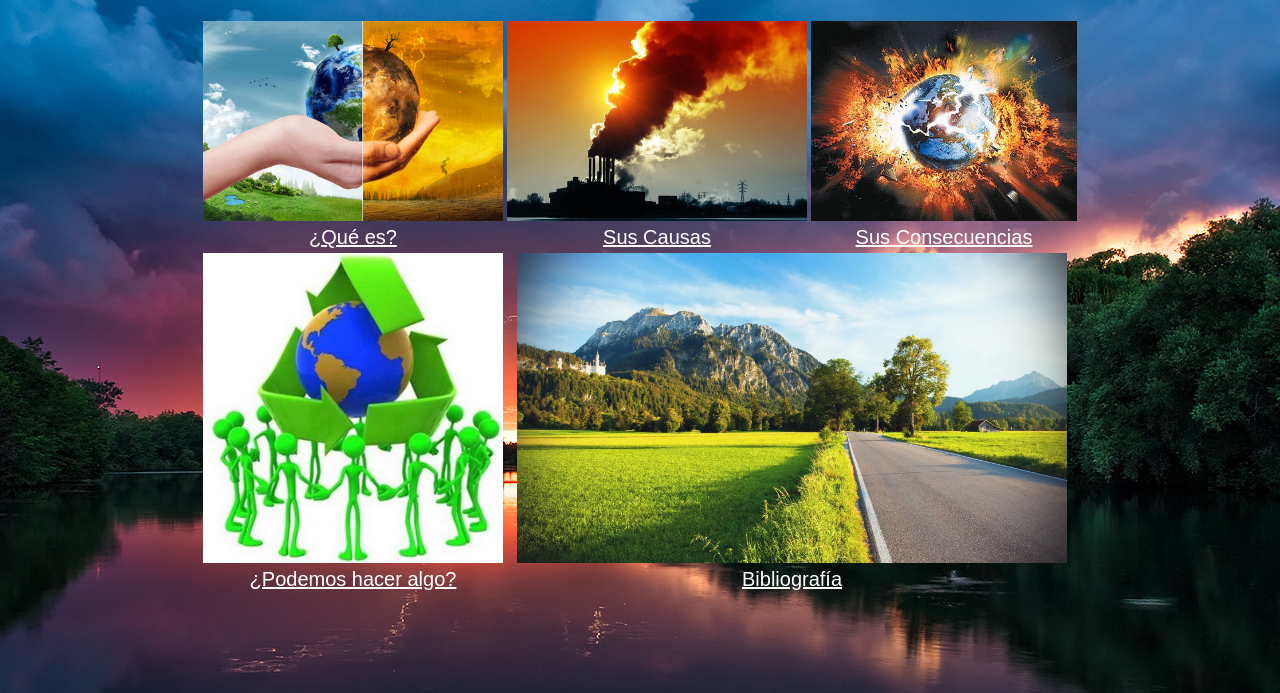
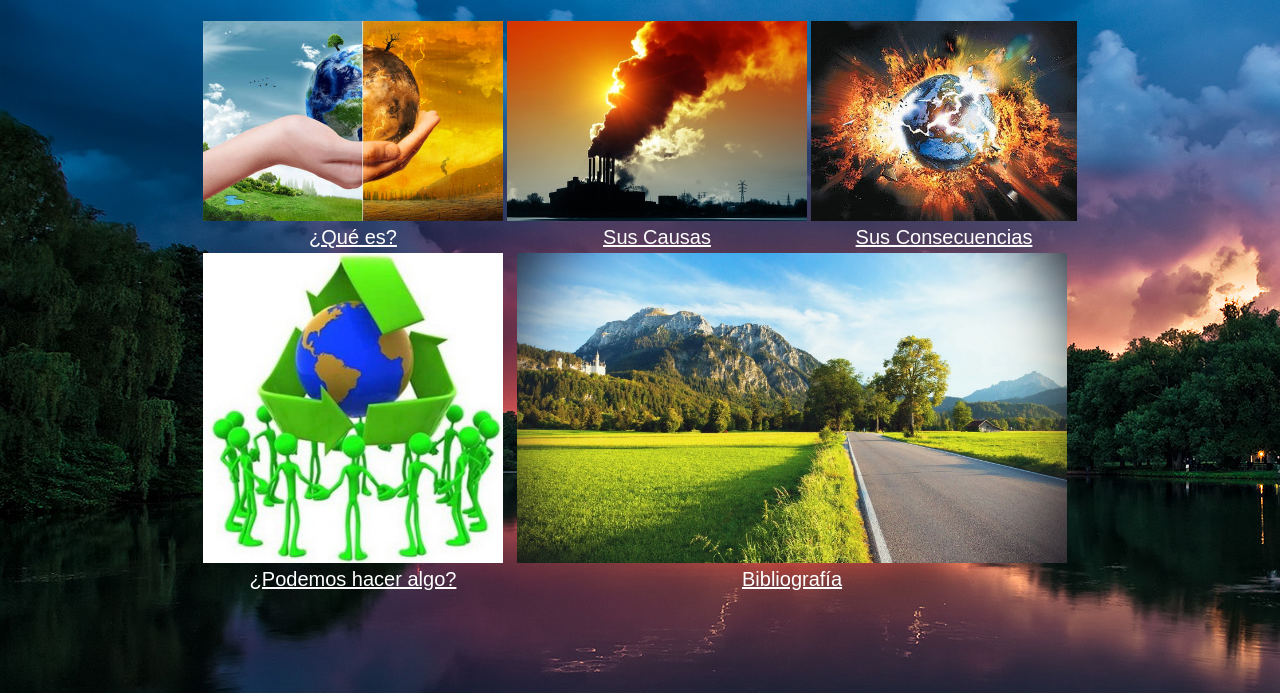
Before and after one commit to thebigpeter007/calentamientoglobal, a plain HTML site: page index.html in a window 1280 px wide. Shown: the part 107-800 px from the top of the page. Drawn offline with Linux system fonts and the light colour scheme.

Commit message:
Update stylo.css

```diff
--- a/html/stylo.css
+++ b/html/stylo.css
@@ -1,8 +1,5 @@
 body {
     background-image: url("../figuras/forest.jpeg");
-    background-repeat: repeat;
-    background-position: top center;
-    background-attachment: fixed;
 }
 
 h1 {
```
